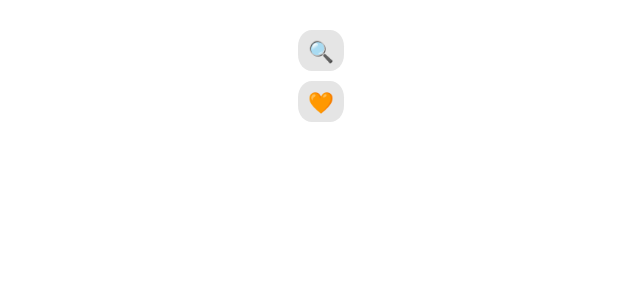
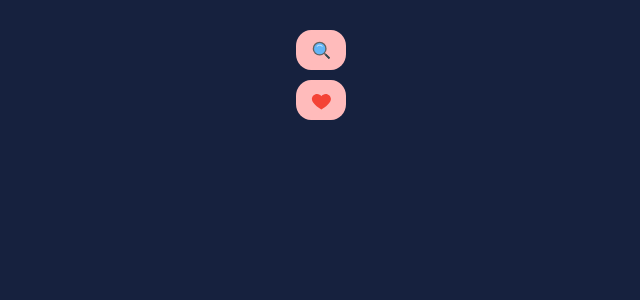
Before and after one commit to ny0011/myhome, a React (Create React App) app: page / in a window 1280 px wide. Shown: the top 300 px of the page, without its empty margins (319-959 px from the left). Built offline with nearby package versions, Linux system fonts and the light colour scheme.

Commit message:
Change Color, Icon

```diff
--- a/package.json
+++ b/package.json
@@ -15,9 +15,10 @@
     "react": "^18.0.0",
     "react-dom": "^18.0.0",
     "react-hook-form": "^7.29.0",
+    "react-icons": "^4.3.1",
     "react-query": "^3.34.19",
     "react-router-dom": "^6.3.0",
-    "react-scripts": "5.0.0",
+    "react-scripts": "^5.0.1",
     "recoil": "^0.7.0",
     "styled-components": "^5.3.5",
     "styled-reset": "^4.3.4",
--- a/src/Components/BookmarkButton.tsx
+++ b/src/Components/BookmarkButton.tsx
@@ -3,6 +3,7 @@ import styled from "styled-components";
 import Div from "../Styles/Tags";
 import { useRecoilState } from "recoil";
 import { bookmarkToggleState } from "../atoms";
+import { BookmarkIcon, BookmarkIconInverse } from "../Styles/Icons";
 
 const BookmarkDiv = styled(Div)`
   position: relative;
@@ -28,7 +29,7 @@ function BookmarkButton() {
         onClick={toggleButton}
         animate={isOpen ? "open" : "closed"}
       >
-        🤍
+        <BookmarkIconInverse />
       </BookmarkToggleButton>
       <BookmarkToggleButton
         initial="close"
@@ -36,7 +37,7 @@ function BookmarkButton() {
         animate={isOpen ? "closed" : "open"}
         variants={variants}
       >
-        🧡
+        <BookmarkIcon />
       </BookmarkToggleButton>
     </BookmarkDiv>
   );
--- a/src/Components/BookmarkList.tsx
+++ b/src/Components/BookmarkList.tsx
@@ -1,6 +1,6 @@
 import MotionDiv from "../Styles/Motions";
 import styled from "styled-components";
-import Div from "../Styles/Tags";
+import Div, { A } from "../Styles/Tags";
 import { useRecoilState, useRecoilValue } from "recoil";
 import { bookmarkState, bookmarkToggleState } from "../atoms";
 
@@ -24,16 +24,16 @@ function BookmarkList() {
 
   return (
     <ListDiv
-      initial="open"
+      initial="closed"
       variants={variants}
       animate={isOpen ? "open" : "closed"}
     >
       {bookmarks.map((bookmark) => {
         return (
           <Item key={bookmark.id}>
-            <a href={bookmark.link} rel="noreferrer noopener" target="_blank">
+            <A href={bookmark.link} rel="noreferrer noopener" target="_blank">
               {bookmark.title}
-            </a>
+            </A>
           </Item>
         );
       })}
--- a/src/Routes/Search.tsx
+++ b/src/Routes/Search.tsx
@@ -1,5 +1,6 @@
 import { useState } from "react";
 import { SubmitHandler, useForm } from "react-hook-form";
+import { CloseIcon, SearchIcon } from "../Styles/Icons";
 import MotionDiv, { MotionButton, MotionInput } from "../Styles/Motions";
 import { DivColumn, Form } from "../Styles/Tags";
 
@@ -49,7 +50,7 @@ function Search() {
               type="button"
               onClick={toggleSearchForm}
             >
-              ❌
+              <CloseIcon />
             </MotionButton>
           </Form>
           <DivColumn>
@@ -68,7 +69,7 @@ function Search() {
         </>
       ) : (
         <MotionButton layoutId="searchButton" onClick={toggleSearchForm}>
-          🔍
+          <SearchIcon />
         </MotionButton>
       )}
     </>
--- /dev/null
+++ b/src/Styles/Icons.tsx
@@ -0,0 +1,17 @@
+import { FcLikePlaceholder, FcLike, FcSearch, FcCancel } from "react-icons/fc";
+
+export const SearchIcon = () => {
+  return <FcSearch />;
+};
+
+export const CloseIcon = () => {
+  return <FcCancel />;
+};
+
+export const BookmarkIcon = () => {
+  return <FcLike />;
+};
+
+export const BookmarkIconInverse = () => {
+  return <FcLikePlaceholder />;
+};
--- a/src/Styles/Motions.tsx
+++ b/src/Styles/Motions.tsx
@@ -4,11 +4,15 @@ import { motion } from "framer-motion";
 export const MotionButton = styled(motion.button)`
   padding: 5px 10px;
   font-size: 1.3em;
-  line-height: 1.5em;
   border-radius: 30% / 40%;
+  width: 50px;
+  height: 40px;
   border: none;
   cursor: pointer;
-  background-color: ${(props) => props.theme.white.darker};
+  display: flex;
+  justify-content: center;
+  align-items: center;
+  background-color: ${(props) => props.theme.pink.lighter};
 `;
 
 export const MotionInput = styled(motion.input)`
--- a/src/Styles/Tags.tsx
+++ b/src/Styles/Tags.tsx
@@ -16,4 +16,23 @@ export const DivColumn = styled(Div)`
   flex-direction: column;
 `;
 
+export const A = styled.a`
+  color: ${(props) => props.theme.white.lighter};
+  text-decoration: none;
+  font-size: 1.5em;
+  cursor: pointer;
+  padding: 3px;
+  display: inline-block;
+
+  &:link {
+    color: ${(props) => props.theme.white.lighter};
+  }
+  &:visited {
+    color: ${(props) => props.theme.pink.lighter};
+  }
+  &:hover {
+    border: 1px solid ${(props) => props.theme.pink.lighter};
+  }
+`;
+
 export default Div;
--- a/src/atoms.tsx
+++ b/src/atoms.tsx
@@ -13,6 +13,11 @@ const DEFAULT_BOOKMARK = [
     title: "우좜마",
     link: "https://www.youtube.com/channel/UC2NFRq9s2neD_Ml0tPhNC2Q",
   },
+  {
+    id: 3,
+    title: "승빠일상",
+    link: "https://www.youtube.com/channel/UCs1R9zP6rH2GlTNHUI5SBkw",
+  },
 ];
 
 export const bookmarkState = atom<IBookmark[]>({
--- a/src/index.js
+++ b/src/index.js
@@ -1,5 +1,6 @@
 import React from "react";
 import { createRoot } from "react-dom/client";
+import { IconContext } from "react-icons";
 import { RecoilRoot } from "recoil";
 import { ThemeProvider, createGlobalStyle } from "styled-components";
 import { Reset } from "styled-reset";
@@ -10,8 +11,11 @@ const GlobalStyle = createGlobalStyle`
 *{
   font-family: 'Gowun Dodum' !important;
   font-weight: bold ;
+
 }
-
+body{
+  background-color: ${(props) => props.theme.navy.darker};
+}
 `;
 
 const root = createRoot(document.getElementById("root"));
@@ -19,9 +23,11 @@ root.render(
   <React.StrictMode>
     <RecoilRoot>
       <ThemeProvider theme={theme}>
-        <Reset />
-        <GlobalStyle />
-        <App />
+        <IconContext.Provider value={{ style: { verticalAlign: "middle" } }}>
+          <Reset />
+          <GlobalStyle />
+          <App />
+        </IconContext.Provider>
       </ThemeProvider>
     </RecoilRoot>
   </React.StrictMode>
--- a/src/theme.ts
+++ b/src/theme.ts
@@ -18,4 +18,12 @@ export const theme: DefaultTheme = {
     lighter: "#6BCB77",
     darker: "#3CA169",
   },
+  navy: {
+    lighter: "#00416D",
+    darker: "#16213E",
+  },
+  pink: {
+    lighter: "#FFBBBB",
+    darker: "#FF8AAE",
+  },
 };
```
Also changed, not shown: src/styled.d.ts (+8 -0 lines), 2 other files (tests, documents, lock files or other folders).
